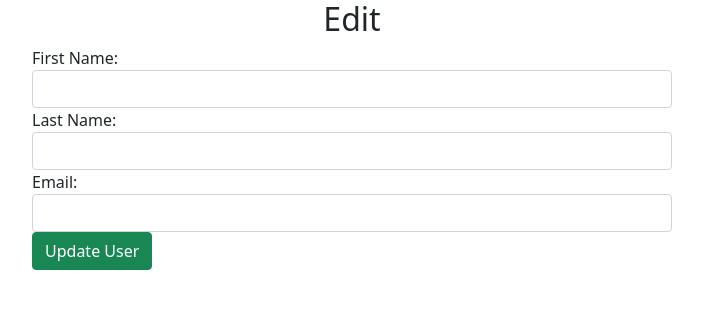
After one commit to csmatthews1/Python, a Flask app: template flask_mysql/UsersCR/templates/edituser.html in a window 1280 px wide. The commit adds this page. Shown: the top 309 px of the page, without its empty margins (288-991 px from the left). Run offline with Flask 2, Linux system fonts and the light colour scheme; the template is opened without the code that fills it, so the values that code supplies are empty.

Commit message:
User CRUD exercise

```diff
--- a/flask_mysql/UsersCR/server.py
+++ b/flask_mysql/UsersCR/server.py
@@ -22,5 +22,33 @@ def create_user():
     User.save(request.form)
     return redirect ('/users')
 
+@app.route('/user/<int:id>')
+def show_user(id):
+    data = {
+        "id":id
+    }
+    user = User.get(data)
+    return render_template("showuser.html", current_user = user)
+
+@app.route('/user/<int:id>/edit/')
+def edit(id):
+    data ={
+        "id":id
+    }
+    return render_template("edituser.html",user=User.get(data))
+
+@app.route('/user/update',methods=['POST'])
+def update():
+    User.update(request.form)
+    return redirect('/users')
+
+@app.route('/user/<int:id>/delete')
+def delete_user(id):
+    data ={
+        'id': id
+    }
+    User.delete(data)
+    return redirect('/users')
+
 if __name__ == "__main__":
     app.run(debug=True)
--- /dev/null
+++ b/flask_mysql/UsersCR/templates/edituser.html
@@ -0,0 +1,29 @@
+<!DOCTYPE html>
+<html lang="en">
+<head>
+    <meta charset="UTF-8">
+    <meta http-equiv="X-UA-Compatible" content="IE=edge">
+    <meta name="viewport" content="width=device-width, initial-scale=1.0">
+    <link href="https://cdn.jsdelivr.net/npm/bootstrap@5.0.2/dist/css/bootstrap.min.css" rel="stylesheet" integrity="sha384-EVSTQN3/azprG1Anm3QDgpJLIm9Nao0Yz1ztcQTwFspd3yD65VohhpuuCOmLASjC" crossorigin="anonymous">
+    <title>Edit User</title>
+</head>
+<body>
+    <form action="/user/update" method="post" class="col-6 mx-auto">
+        <h2 class="text-center">Edit {{user.first_name}}</h2>
+        <input type="hidden" name="id" value={{user.id}}>
+        <div class="form-group">
+            <label for="first_name">First Name:</label>
+            <input type="text" name="first_name"  class="form-control" value="{{user.first_name}}">
+        </div>
+        <div class="form-group">
+            <label for="last_name">Last Name:</label>
+            <input type="text" name="last_name"  class="form-control" value="{{user.last_name}}">
+        </div>
+        <div class="form-group">
+            <label for="email">Email:</label>
+            <input type="text" name="email"  class="form-control" value="{{user.email}}">
+        </div>
+        <input type="submit" value="Update User" class="btn btn-success">
+    </form>
+</body>
+</html>
```
Also changed, not shown: flask_mysql/UsersCR/templates/index.html (+4 -4 lines), flask_mysql/UsersCR/templates/showuser.html (added, +17 -0 lines), flask_mysql/UsersCR/user.py (+17 -0 lines).
